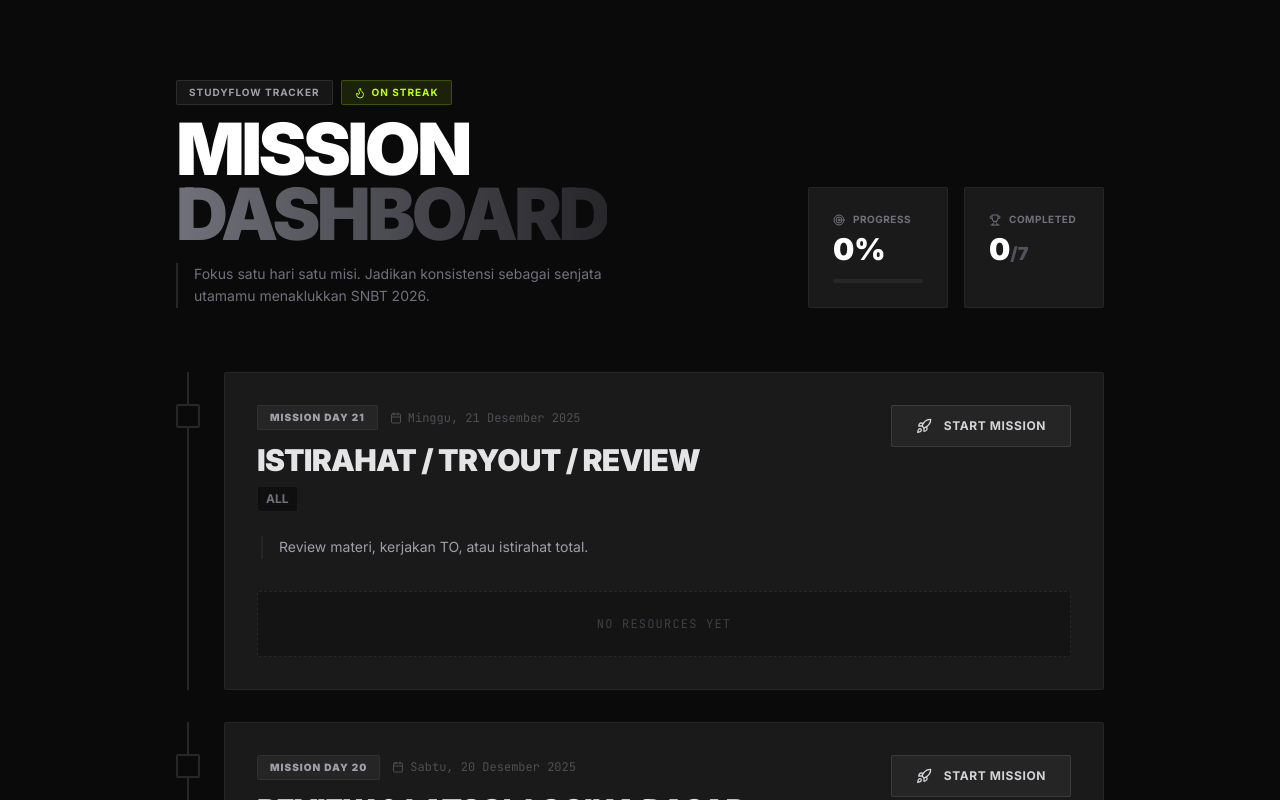
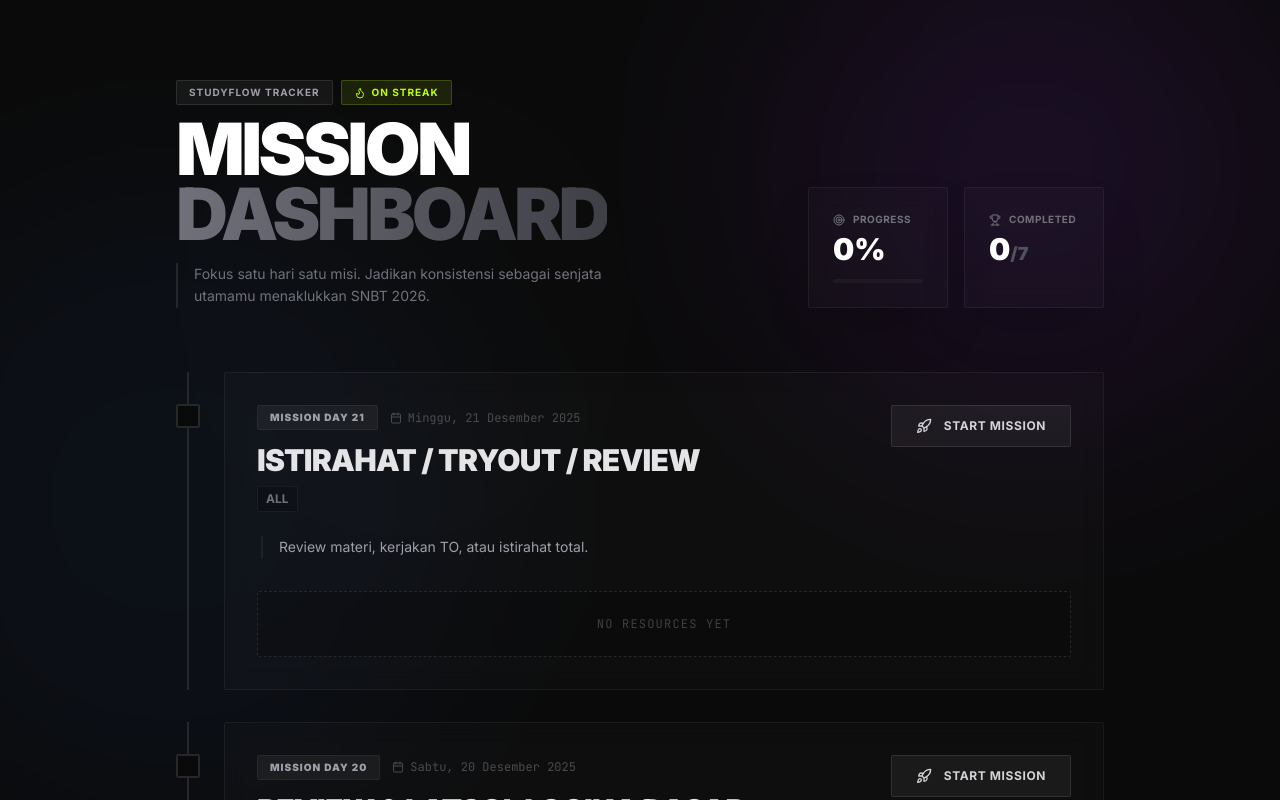
Before and after one commit to Zainul342/studyflow-snbt-tracker, a Next.js app: page /tasks in a window 1280 px wide. Shown: the top 800 px of the page. Built offline with nearby package versions, Linux system fonts and the light colour scheme.

Commit message:
feat: Implement initial dashboard and mission tracking pages with progress overview.

```diff
--- a/src/app/dashboard/page.tsx
+++ b/src/app/dashboard/page.tsx
@@ -12,10 +12,14 @@ export default function DashboardPage() {
         // Main container match landing page bg-[#09090b] and selection color
         <div className="min-h-screen bg-[#0A0A0A] text-white selection:bg-emerald-400 selection:text-black font-sans overflow-x-hidden relative">
 
-            {/* Background Effects (Matches Landing Page Hero) */}
+            {/* Osmo Ambient Background & Grid */}
             <div className="fixed inset-0 pointer-events-none">
-                <div className="absolute inset-0 bg-gradient-to-b from-purple-950/20 via-transparent to-transparent" />
-                <div className="absolute top-[-10%] left-1/2 -translate-x-1/2 w-[800px] h-[800px] bg-purple-500/10 rounded-full blur-3xl" />
+                <div className="absolute inset-0 bg-[#0A0A0A]" />
+                <div className="absolute inset-0 bg-grid-white/[0.02] bg-[length:50px_50px]" />
+                {/* Ambient Glows matches Landing Page */}
+                <div className="absolute top-[-10%] right-[0%] w-[500px] h-[500px] bg-purple-900/20 blur-[120px] rounded-full mix-blend-screen" />
+                <div className="absolute bottom-[0%] left-[-10%] w-[600px] h-[600px] bg-blue-900/10 blur-[100px] rounded-full mix-blend-screen" />
+                <div className="absolute top-[20%] left-[20%] w-[300px] h-[300px] bg-white/5 blur-[80px] rounded-full mix-blend-overlay" />
             </div>
 
             <div className="relative z-10 max-w-7xl mx-auto p-6 md:p-8">
--- a/src/app/tasks/page.tsx
+++ b/src/app/tasks/page.tsx
@@ -35,10 +35,16 @@ export default function TasksPage() {
     const progressPercent = Math.round((completedCount / totalMissions) * 100);
 
     return (
-        <div className="relative min-h-screen font-sans text-zinc-300 overflow-hidden bg-[#0A0A0A]">
-            {/* Osmo Background Texture */}
-            <div className="absolute inset-0 bg-grid-white/[0.02] bg-[length:50px_50px] pointer-events-none" />
-            <div className="absolute inset-0 bg-gradient-to-b from-[#0A0A0A] via-transparent to-[#0A0A0A] pointer-events-none" />
+        <div className="relative min-h-screen font-sans text-white overflow-hidden bg-[#0A0A0A]">
+            {/* Osmo Ambient Background & Grid */}
+            <div className="fixed inset-0 pointer-events-none">
+                <div className="absolute inset-0 bg-[#0A0A0A]" />
+                <div className="absolute inset-0 bg-grid-white/[0.02] bg-[length:50px_50px]" />
+                {/* Ambient Glows matches Landing Page */}
+                <div className="absolute top-[-10%] right-[0%] w-[500px] h-[500px] bg-purple-900/20 blur-[120px] rounded-full mix-blend-screen" />
+                <div className="absolute bottom-[0%] left-[-10%] w-[600px] h-[600px] bg-blue-900/10 blur-[100px] rounded-full mix-blend-screen" />
+                <div className="absolute top-[20%] left-[20%] w-[300px] h-[300px] bg-white/5 blur-[80px] rounded-full mix-blend-overlay" />
+            </div>
 
             <div className="relative z-10 max-w-5xl mx-auto p-6 md:p-12 mb-20">
                 {/* Hero / Header Section */}
@@ -56,25 +62,25 @@ export default function TasksPage() {
                             </div>
                             <h1 className="text-5xl md:text-7xl font-black text-white tracking-tighter mb-4 leading-[0.9]">
                                 MISSION<br />
-                                <span className="text-transparent bg-clip-text bg-gradient-to-r from-zinc-500 to-zinc-800">DASHBOARD</span>
+                                <span className="text-transparent bg-clip-text bg-gradient-to-r from-zinc-500 to-zinc-700">DASHBOARD</span>
                             </h1>
                             <p className="text-zinc-500 text-sm max-w-md leading-relaxed border-l-2 border-zinc-800 pl-4">
                                 Fokus satu hari satu misi. Jadikan konsistensi sebagai senjata utamamu menaklukkan SNBT 2026.
                             </p>
                         </div>
 
-                        {/* Stats Card - OSMO SHARP STYLE */}
+                        {/* Stats Card - OSMO GLASS STYLE */}
                         <div className="flex gap-4">
-                            <div className="p-6 rounded-sm bg-[#1A1A1A] border border-white/5 min-w-[140px]">
+                            <div className="p-6 rounded-sm bg-white/[0.02] backdrop-blur-md border border-white/5 min-w-[140px] shadow-2xl">
                                 <div className="text-zinc-500 text-[10px] font-bold uppercase tracking-wider mb-1 flex items-center gap-2">
                                     <Target className="w-3 h-3" /> Progress
                                 </div>
                                 <div className="text-3xl font-black text-white">{progressPercent}%</div>
-                                <div className="h-1 w-full bg-zinc-800 rounded-sm mt-3 overflow-hidden">
+                                <div className="h-1 w-full bg-zinc-800/50 rounded-sm mt-3 overflow-hidden">
                                     <div className="h-full bg-[#BFFF0B]" style={{ width: `${progressPercent}%` }} />
                                 </div>
                             </div>
-                            <div className="p-6 rounded-sm bg-[#1A1A1A] border border-white/5 min-w-[140px]">
+                            <div className="p-6 rounded-sm bg-white/[0.02] backdrop-blur-md border border-white/5 min-w-[140px] shadow-2xl">
                                 <div className="text-zinc-500 text-[10px] font-bold uppercase tracking-wider mb-1 flex items-center gap-2">
                                     <Trophy className="w-3 h-3" /> Completed
                                 </div>
@@ -108,12 +114,12 @@ export default function TasksPage() {
 
                                 {/* Connector Node - SHARP */}
                                 <div className={cn(
-                                    "absolute left-0 top-8 w-6 h-6 rounded-sm border-[2px] flex items-center justify-center transition-all z-20 bg-[#0A0A0A]",
+                                    "absolute left-0 top-8 w-6 h-6 rounded-sm border-[2px] flex items-center justify-center transition-all z-20",
                                     isToday
-                                        ? "border-[#BFFF0B] text-[#BFFF0B] shadow-[0_0_20px_rgba(191,255,11,0.4)] scale-110"
+                                        ? "bg-[#0A0A0A] border-[#BFFF0B] text-[#BFFF0B] shadow-[0_0_20px_rgba(191,255,11,0.4)] scale-110"
                                         : isDone
-                                            ? "border-emerald-500 text-emerald-500 bg-emerald-500/10"
-                                            : "border-zinc-800 text-zinc-600 group-hover:border-zinc-600"
+                                            ? "bg-[#0A0A0A] border-emerald-500 text-emerald-500 bg-emerald-500/10"
+                                            : "bg-[#0A0A0A] border-zinc-800 text-zinc-600 group-hover:border-zinc-600"
                                 )}>
                                     {isToday ? (
                                         <div className="w-2 h-2 rounded-sm bg-current animate-pulse" />
@@ -122,12 +128,12 @@ export default function TasksPage() {
                                     ) : null}
                                 </div>
 
-                                {/* Card Content - OSMO BOX */}
+                                {/* Card Content - OSMO GLASS */}
                                 <div className={cn(
-                                    "relative rounded-sm border transition-all duration-300 overflow-hidden",
+                                    "relative rounded-sm border transition-all duration-500 overflow-hidden backdrop-blur-md",
                                     isToday
-                                        ? "bg-[#BFFF0B]/[0.02] border-[#BFFF0B]/50 shadow-[0_0_40px_rgba(191,255,11,0.05)]"
-                                        : "bg-[#1A1A1A] border-white/5 hover:border-white/20"
+                                        ? "bg-gradient-to-br from-[#BFFF0B]/10 to-transparent border-[#BFFF0B]/20 shadow-[0_0_30px_rgba(191,255,11,0.05)]"
+                                        : "bg-white/[0.02] border-white/5 hover:border-white/10 hover:bg-white/[0.04]"
                                 )}>
                                     <div className="p-6 md:p-8">
                                         {/* Header Row */}
@@ -156,7 +162,7 @@ export default function TasksPage() {
                                                     {mission.topic}
                                                 </h2>
                                                 <div className="flex items-center gap-2">
-                                                    <span className="text-xs font-bold text-zinc-500 px-2 py-1 bg-black/40 rounded-sm border border-white/5">
+                                                    <span className="text-xs font-bold text-zinc-500 px-2 py-1 bg-black/20 rounded-sm border border-white/5">
                                                         {mission.subtest}
                                                     </span>
                                                 </div>
--- a/src/components/dashboard/progress-overview.tsx
+++ b/src/components/dashboard/progress-overview.tsx
@@ -4,8 +4,8 @@ import { motion } from "framer-motion";
 import { BookOpen, CheckCircle2, Target, TrendingUp } from "lucide-react";
 
 // Matches landing page "Features" card style exactly
-const cardStyle = "group bg-zinc-900/50 border border-zinc-800 rounded-xl p-6 hover:border-white/10 transition-all duration-300";
-const iconBoxStyle = "w-12 h-12 rounded-sm flex items-center justify-center mb-4 transition-transform group-hover:scale-110";
+const cardStyle = "group bg-white/[0.02] backdrop-blur-md border border-white/5 rounded-sm p-6 hover:border-white/10 transition-all duration-300 shadow-xl";
+const iconBoxStyle = "w-12 h-12 rounded-sm flex items-center justify-center mb-4 transition-transform group-hover:scale-110 border border-white/5";
 
 const stats = [
     {
```
